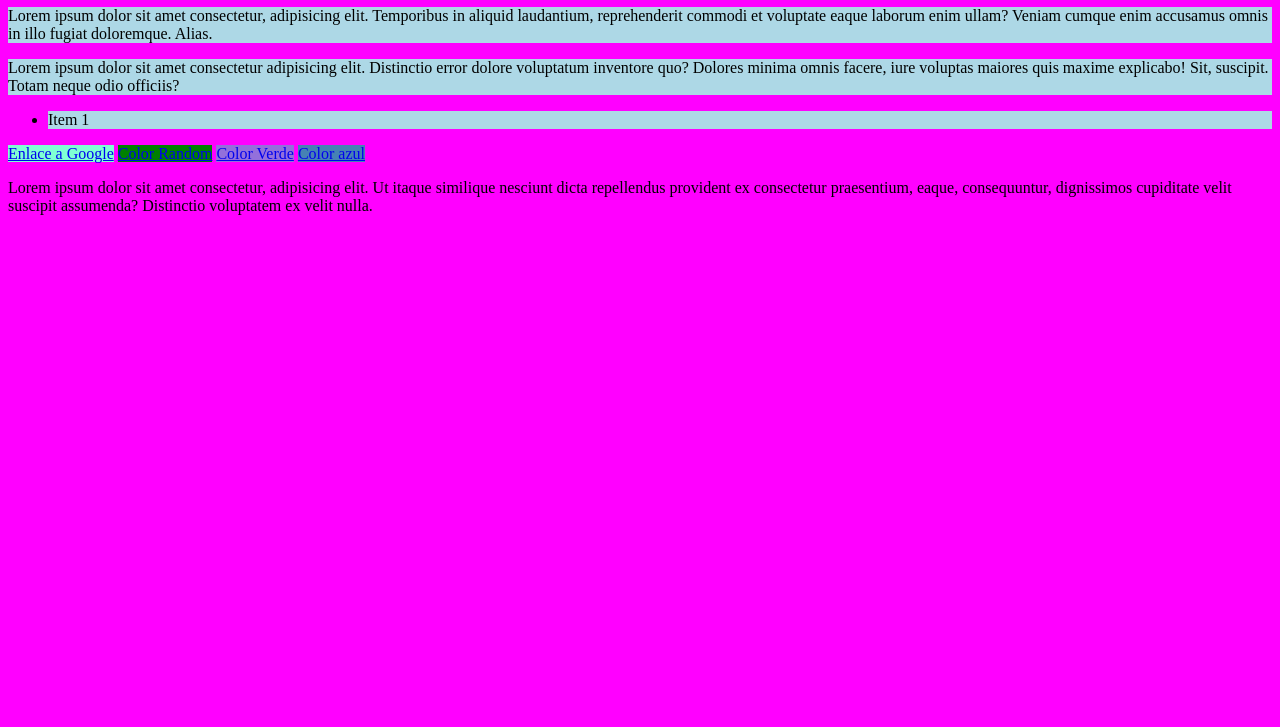
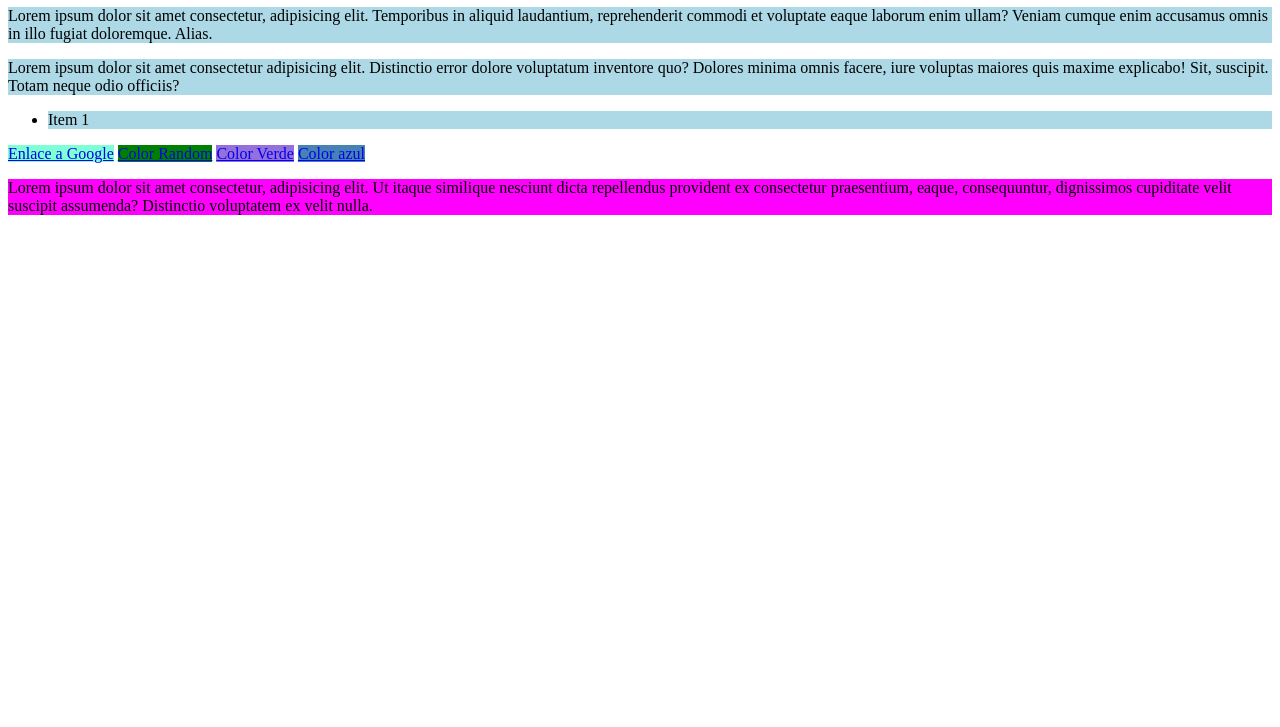
Before and after one commit to ceciboscarino/curso-css, a plain HTML site: page 6-Selectores/css/index.html in a window 1280 px wide. Shown: the part 73-800 px from the top of the page. Drawn offline with Linux system fonts and the light colour scheme.

Commit message:
Segundo commit correccion cachorro

```diff
--- a/6-Selectores/css/index.html
+++ b/6-Selectores/css/index.html
@@ -1,5 +1,5 @@
 <!DOCTYPE html>
-<html lang="en">
+<html lang="es">
 <head>
     <meta charset="UTF-8">
     <meta http-equiv="X-UA-Compatible" content="IE=edge">
--- a/6-Selectores/css/styles.css
+++ b/6-Selectores/css/styles.css
@@ -70,6 +70,7 @@ li{
 [href$="azul"]{
     background-color: steelblue;
 }
+
 [lang|="en"]{
     background-color: magenta;
 }
```
